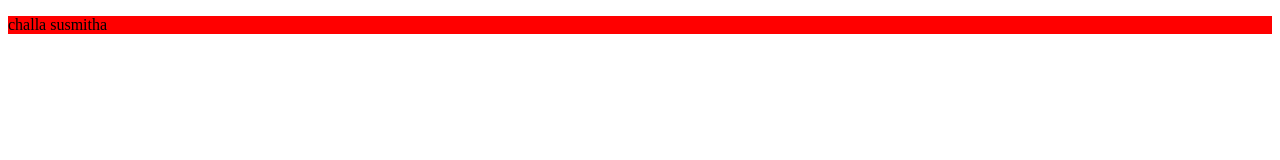
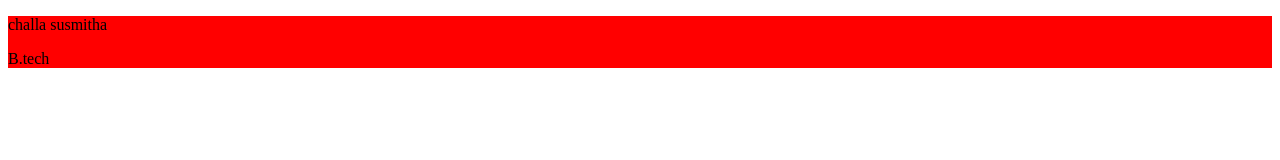
Before and after one commit to saranyasruthi/resumebuilder, a plain HTML site: page index.html in a window 1280 px wide. Drawn offline with Linux system fonts and the light colour scheme.

Commit message:
added new para

```diff
--- a/index.html
+++ b/index.html
@@ -8,6 +8,7 @@
   <body>
     <div class="example">
     <p>challa susmitha</p>
+    <p>B.tech</p>
     </div>
   </body>
 </html>
```
